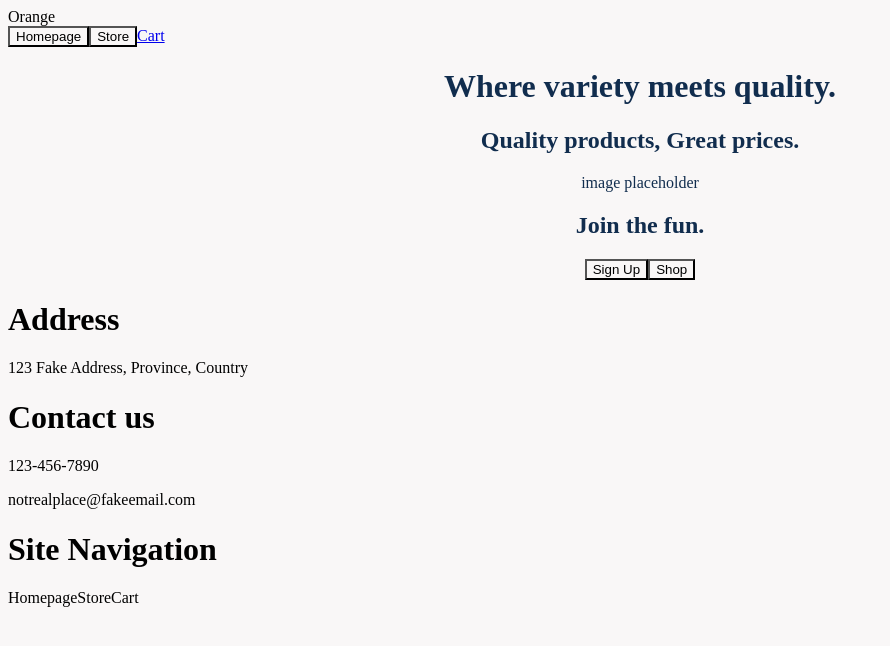
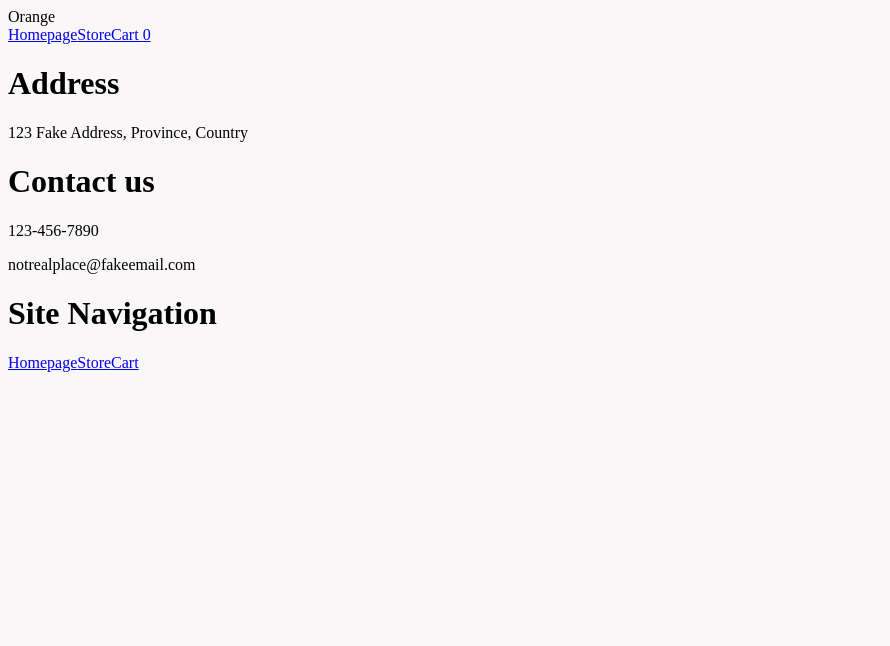
Before and after one commit to bartlett00/project-shopping-cart, a React (Vite) app: page / in a window 1280 px wide. Shown: the top 646 px of the page, without its empty margins (0-890 px from the left). Built offline with nearby package versions, Linux system fonts and the light colour scheme.

Commit message:
Add cart that tracks quantity of items in cart for nav icon.

```diff
--- a/package.json
+++ b/package.json
@@ -10,6 +10,7 @@
     "preview": "vite preview"
   },
   "dependencies": {
+    "prop-types": "^15.8.1",
     "react": "^19.0.0",
     "react-dom": "^19.0.0",
     "react-router-dom": "^7.1.5"
--- a/src/App.jsx
+++ b/src/App.jsx
@@ -1,12 +1,15 @@
 import Home from "./Components/Homepage/Home";
 import Store from "./Components/Storepage/Store";
 import Cart from "./Components/Cart/Cart";
+import Error from "./Components/Error";
 import { createBrowserRouter, RouterProvider } from "react-router-dom";
+import PageWrapper from "./Components/PageWrapper/PageWrapper";
 
 const router = createBrowserRouter([
   {
     path: "/",
     element: <Home />,
+    errorElement: <Error />,
   },
   {
     path: "store",
@@ -18,10 +21,23 @@ const router = createBrowserRouter([
   },
 ]);
 
+const newRouter = createBrowserRouter([
+  {
+    path: "/",
+    element: <PageWrapper />,
+    errorElement: <Error />,
+    children: [
+      { path: "home", element: <Home /> },
+      { path: "store", element: <Store /> },
+      { path: "cart", element: <Cart /> },
+    ],
+  },
+]);
+
 function App() {
   return (
     <>
-      <RouterProvider router={router} />
+      <RouterProvider router={newRouter} />
     </>
   );
 }
--- a/src/Components/Card/Card.jsx
+++ b/src/Components/Card/Card.jsx
@@ -1,6 +1,56 @@
+import PropTypes from "prop-types";
 import { useState } from "react";
 
-export default function Card({ item }) {
-  const [itemData, setItemData] = useState(item);
-  return <div></div>;
+export default function Card({ item, setCartCount, cartCount }) {
+  //TODO: +/- buttons change item quantity
+  //Card component needs access to parent element card count setter
+  //TODO: change input value from placeholder "0"
+  const [quantity, setQuantity] = useState(0);
+
+  const itemData = { ...item };
+
+  function handleQuantity(quantity, setQuantity, isIncreasing) {
+    if (quantity <= 1 && !isIncreasing) {
+      return setQuantity(0);
+    }
+    if (isIncreasing) {
+      return setQuantity(quantity + 1);
+    } else {
+      return setQuantity(quantity - 1);
+    }
+  }
+
+  function handleManualInput(e) {
+    e.preventDefault();
+    setQuantity(Number(e.target.value));
+  }
+
+  function handleUpdateCart(cartCount, setCartCount, quantity) {
+    setCartCount(cartCount + quantity);
+    console.log(cartCount);
+  }
+  return (
+    <div>
+      <h1>{itemData.title}</h1>
+      <img src={itemData.image}></img>
+      <button onClick={() => handleQuantity(quantity, setQuantity, true)}>
+        +
+      </button>
+      <input type="text" onChange={handleManualInput} value={quantity}></input>
+      <button onClick={() => handleQuantity(quantity, setQuantity, false)}>
+        -
+      </button>
+      <button
+        onClick={() => handleUpdateCart(cartCount, setCartCount, quantity)}
+      >
+        Add to Cart
+      </button>
+    </div>
+  );
 }
+
+Card.propTypes = {
+  item: PropTypes.object,
+  setCartCount: PropTypes.func,
+  cartCount: PropTypes.number,
+};
--- a/src/Components/Cart/Cart.jsx
+++ b/src/Components/Cart/Cart.jsx
@@ -1,3 +1,13 @@
+import Nav from "../Navbar/Nav";
+import Footer from "../Footer/Footer";
+import { useOutletContext } from "react-router-dom";
+
 export default function Cart() {
-  return <div>Cart Placeholder</div>;
+  //TODO: display items in cart in way similar to store page
+  const { cartCount, setCartCount } = useOutletContext();
+  return (
+    <div>
+      <div>Cart Placeholder</div>
+    </div>
+  );
 }
--- /dev/null
+++ b/src/Components/Error.jsx
@@ -0,0 +1,15 @@
+import { useRouteError } from "react-router-dom";
+
+export default function Error() {
+  const error = useRouteError();
+  console.error(error);
+
+  return (
+    <div>
+      <p>An error occured.</p>
+      <p>
+        <i>{error.statusText || error.message}</i>
+      </p>
+    </div>
+  );
+}
--- a/src/Components/Footer/Footer.jsx
+++ b/src/Components/Footer/Footer.jsx
@@ -1,3 +1,5 @@
+import { Link } from "react-router-dom";
+
 export default function Footer() {
   return (
     <div>
@@ -10,9 +12,9 @@ export default function Footer() {
       </div>
       <div>
         <h1>Site Navigation</h1>
-        <a>Homepage</a>
-        <a>Store</a>
-        <a>Cart</a>
+        <Link to="/">Homepage</Link>
+        <Link to="/store">Store</Link>
+        <Link to="/cart">Cart</Link>
       </div>
     </div>
   );
--- a/src/Components/Homepage/Home.jsx
+++ b/src/Components/Homepage/Home.jsx
@@ -25,10 +25,8 @@ function StoreBanner() {
 export default function Home() {
   return (
     <>
-      <Nav />
       <MainBanner />
       <StoreBanner />
-      <Footer />
     </>
   );
 }
--- a/src/Components/Navbar/Nav.jsx
+++ b/src/Components/Navbar/Nav.jsx
@@ -1,18 +1,27 @@
 import { useState } from "react";
 import { Link } from "react-router-dom";
+import PropTypes from "prop-types";
 
-function Cart({ itemsInCart }) {
+function CartIcon({ cartCount }) {
   //TODO: change "Cart" to shopping cart icon
-  return <Link to="cart">Cart {itemsInCart}</Link>;
+  return <Link to="/cart">Cart {cartCount}</Link>;
 }
 
-export default function Nav() {
+export default function Nav({ cartCount }) {
   return (
-    <div>
+    <nav>
       <div>Orange</div>
-      <button>Homepage</button>
-      <button>Store</button>
-      <Cart />
-    </div>
+      <Link to="/">Homepage</Link>
+      <Link to="/store">Store</Link>
+      <CartIcon cartCount={cartCount} />
+    </nav>
   );
 }
+
+Nav.propTypes = {
+  cartCount: PropTypes.number,
+};
+
+CartIcon.propTypes = {
+  cartCount: PropTypes.number,
+};
--- /dev/null
+++ b/src/Components/PageWrapper/PageWrapper.jsx
@@ -0,0 +1,17 @@
+import Nav from "../Navbar/Nav";
+import Footer from "../Footer/Footer";
+import { Outlet } from "react-router-dom";
+import { useState } from "react";
+
+export default function PageWrapper() {
+  const [cartCount, setCartCount] = useState(0);
+
+  //TOTO: Test replacing standard props with deconstructed context items
+  return (
+    <div>
+      <Nav cartCount={cartCount} />
+      <Outlet context={{ cartCount, setCartCount }} />
+      <Footer />
+    </div>
+  );
+}
--- a/src/Components/Storepage/Store.jsx
+++ b/src/Components/Storepage/Store.jsx
@@ -1,11 +1,49 @@
-function Cards({ items }) {
-  return <div></div>;
+import Card from "../Card/Card";
+import PropTypes from "prop-types";
+import { useState } from "react";
+import { useOutletContext } from "react-router-dom";
+
+const testItems = [
+  {
+    id: 1,
+    title: "Placeholder Item",
+    image: "https://fakestoreapi.com/img/81fPKd-2AYL._AC_SL1500_.jpg",
+  },
+];
+
+function Cards({ items, setCartCount, cartCount }) {
+  return (
+    <>
+      {items.map((item) => {
+        return (
+          <Card
+            key={item.id}
+            item={item}
+            setCartCount={setCartCount}
+            cartCount={cartCount}
+          />
+        );
+      })}
+    </>
+  );
 }
 
 export default function Store() {
+  const { cartCount, setCartCount } = useOutletContext();
   return (
     <div>
       <h1>Find something you&#39;ll love.</h1>
+      <Cards
+        items={testItems}
+        setCartCount={setCartCount}
+        cartCount={cartCount}
+      />
     </div>
   );
 }
+
+Cards.propTypes = {
+  items: PropTypes.array,
+  setCartCount: PropTypes.func,
+  cartCount: PropTypes.number,
+};
```
Also changed, not shown: 1 other file (tests, documents, lock files or other folders).
